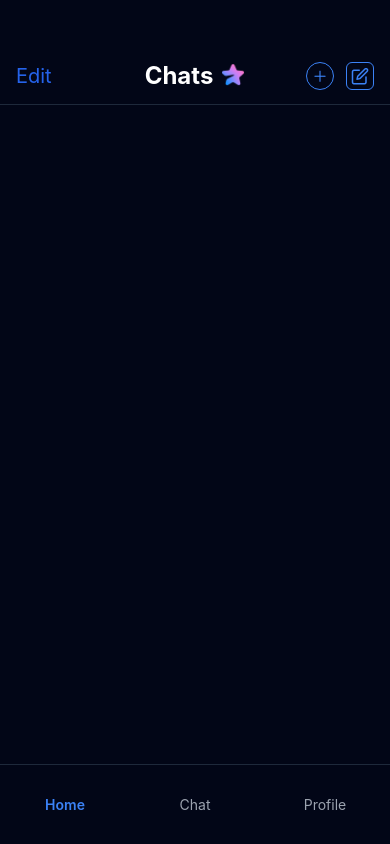
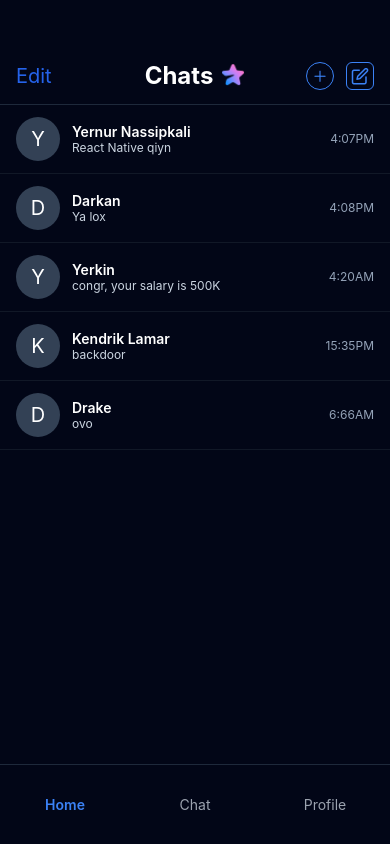
Before and after one commit to nassipkaliv/chat-app, a React Native app: screen / in a window 390 px wide. Built offline with nearby package versions, Linux system fonts and the light colour scheme.

Commit message:
chatRow imported

```diff
--- a/src/screens/homeScreen.tsx
+++ b/src/screens/homeScreen.tsx
@@ -1,7 +1,72 @@
 import React from 'react'
-import { View, Text, ScrollView, Button, TouchableOpacity, Image } from 'react-native'
+import { View, Text, ScrollView, TouchableOpacity, Image } from 'react-native'
 import { Ionicons, Feather } from '@expo/vector-icons'
 
+type ChatInfoProps = {
+  id: string
+  title: string
+  lastMessage: string
+  lastTime: string
+}
+
+const myChats: ChatInfoProps[] = [
+  {
+    id: '1',
+    title: 'Yernur Nassipkali',
+    lastMessage: 'React Native qiyn',
+    lastTime: '4:07PM',
+  },
+  {
+    id: '2',
+    title: 'Darkan',
+    lastMessage: 'Ya lox',
+    lastTime: '4:08PM',
+  },
+  {
+    id: '3',
+    title: 'Yerkin',
+    lastMessage: 'congr, your salary is 500K',
+    lastTime: '4:20AM',
+  },
+  {
+    id: '4',
+    title: 'Kendrik Lamar',
+    lastMessage: 'backdoor',
+    lastTime: '15:35PM',
+  },
+  {
+    id: '5',
+    title: 'Drake',
+    lastMessage: 'ovo',
+    lastTime: '6:66AM',
+  },
+]
+
+const ChatInfo = ({title, lastMessage, lastTime }: ChatInfoProps) => {
+  return (
+    <TouchableOpacity>
+      <View className="flex-row items-center px-4 py-3 border-b border-gray-900">
+      <View className="w-11 h-11 rounded-full bg-slate-700 items-center justify-center mr-3">
+       <Text className='text-white text-bold text-xl'>
+        {title[0]}
+       </Text>
+      </View>
+
+      <View className="flex-1">
+        <Text className="text-white font-semibold">
+          {title}
+        </Text>
+        <Text className="text-xs text-slate-300">
+          {lastMessage}
+        </Text>
+      </View>
+      <Text className="text-xs text-slate-400 ml-2">
+        {lastTime}
+      </Text>
+    </View>
+    </TouchableOpacity>
+  )
+}
 
 const HomeScreen = () => {
   return (
@@ -36,8 +101,18 @@ const HomeScreen = () => {
       </View>
 
       <View className="h-px bg-slate-800" />
-      </View>
 
+      <ScrollView className="flex-1">
+        {myChats.map(chat => (
+          <ChatInfo
+            key={chat.id}
+            title={chat.title}
+            lastMessage={chat.lastMessage}
+            lastTime={chat.lastTime} id={''}
+             />
+        ))}
+      </ScrollView>
+    </View>
   )
 }
 
```
